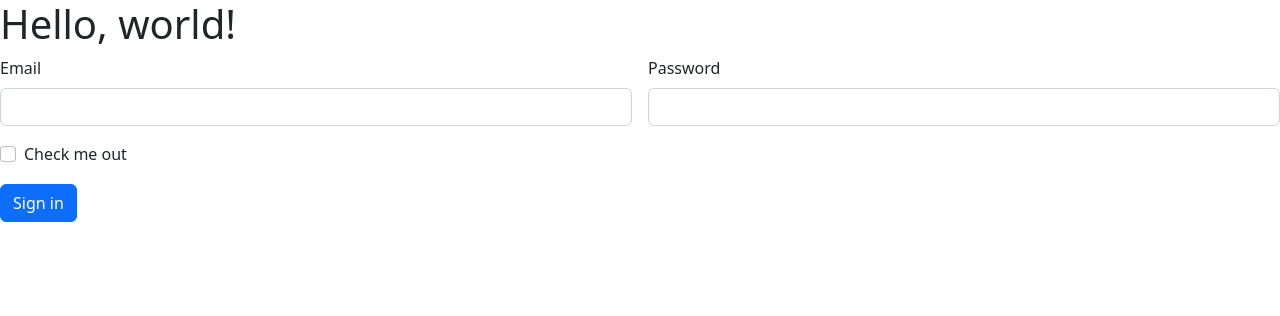
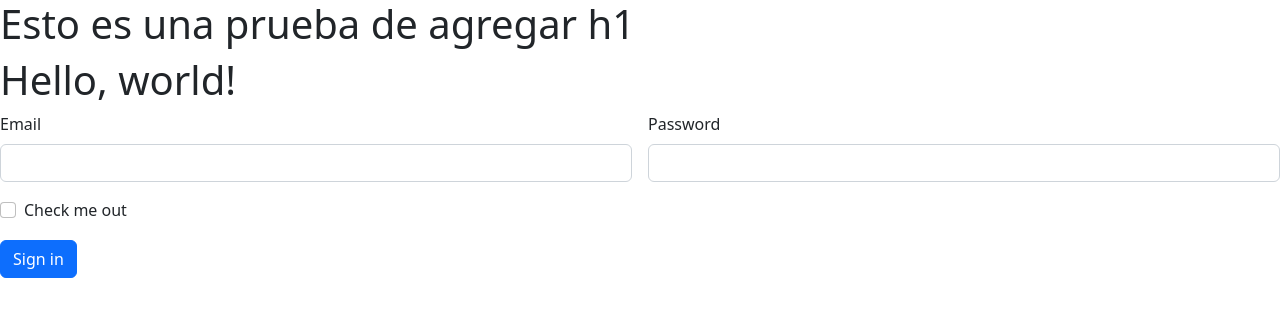
Before and after one commit to ecaztl/bootstrap-template, a plain HTML site: page index.html in a window 1280 px wide. Drawn offline with nearby package versions, Linux system fonts and the light colour scheme.

Commit message:
Update index.html
se agrega un h1

```diff
--- a/index.html
+++ b/index.html
@@ -7,6 +7,7 @@
     <link href="https://cdn.jsdelivr.net/npm/bootstrap@5.2.1/dist/css/bootstrap.min.css" rel="stylesheet" integrity="sha384-iYQeCzEYFbKjA/T2uDLTpkwGzCiq6soy8tYaI1GyVh/UjpbCx/TYkiZhlZB6+fzT" crossorigin="anonymous">
   </head>
   <body>
+    <h1>Esto es una prueba de agregar h1</h1>
     <h1>Hello, world!</h1>
 
 
```
